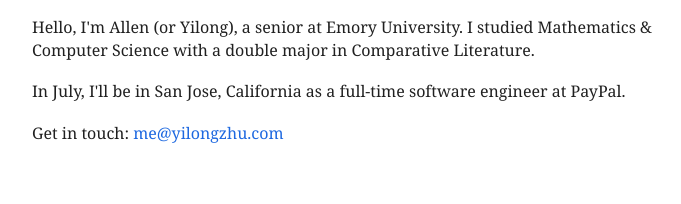
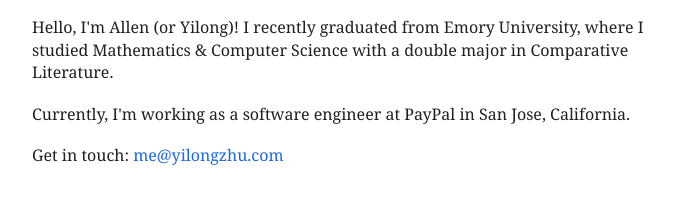
Before and after one commit to yilongzhu/yilongzhu-com, a plain HTML site: page public/index.html in a window 1280 px wide. Shown: the part 284-488 px from the top of the page, without its empty margins (288-969 px from the left). Drawn offline with Linux system fonts and the light colour scheme.

Commit message:
update description for graduation and first job

```diff
--- a/public/index.html
+++ b/public/index.html
@@ -21,12 +21,12 @@
     <main class="container">
         <div id="about">
             <p>
-                Hello, I'm Allen (or Yilong), a senior at Emory
-                University. I studied Mathematics & Computer
+                Hello, I'm Allen (or Yilong)! I recently graduated from Emory
+                University, where I studied Mathematics & Computer
                 Science with a double major in Comparative Literature.
             </p>
             <p>
-                In July, I'll be in San Jose, California as a full-time software engineer at PayPal.
+                Currently, I'm working as a software engineer at PayPal in San Jose, California.
             </p>
             <p>Get in touch: <a href="mailto:me@yilongzhu.com">me@yilongzhu.com</a></p>
         </div>
```
